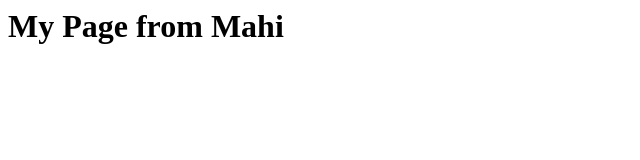
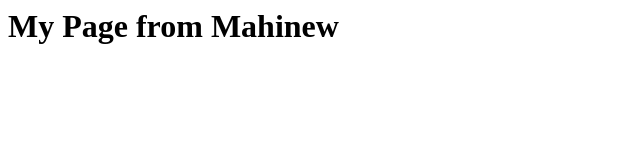
Before and after one commit to mahendra-krs/master, a plain HTML site: page index.html in a window 1280 px wide. Shown: the full height of the page, 0-640 px from the left. Drawn offline with Linux system fonts and the light colour scheme.

Commit message:
new commit

```diff
--- a/index.html
+++ b/index.html
@@ -2,6 +2,6 @@
     <title>THis is my page</title>
 
     <body>
-        <h1>My Page from Mahi</h1>
+        <h1>My Page from Mahinew</h1>
     </body>
 </html>
```
